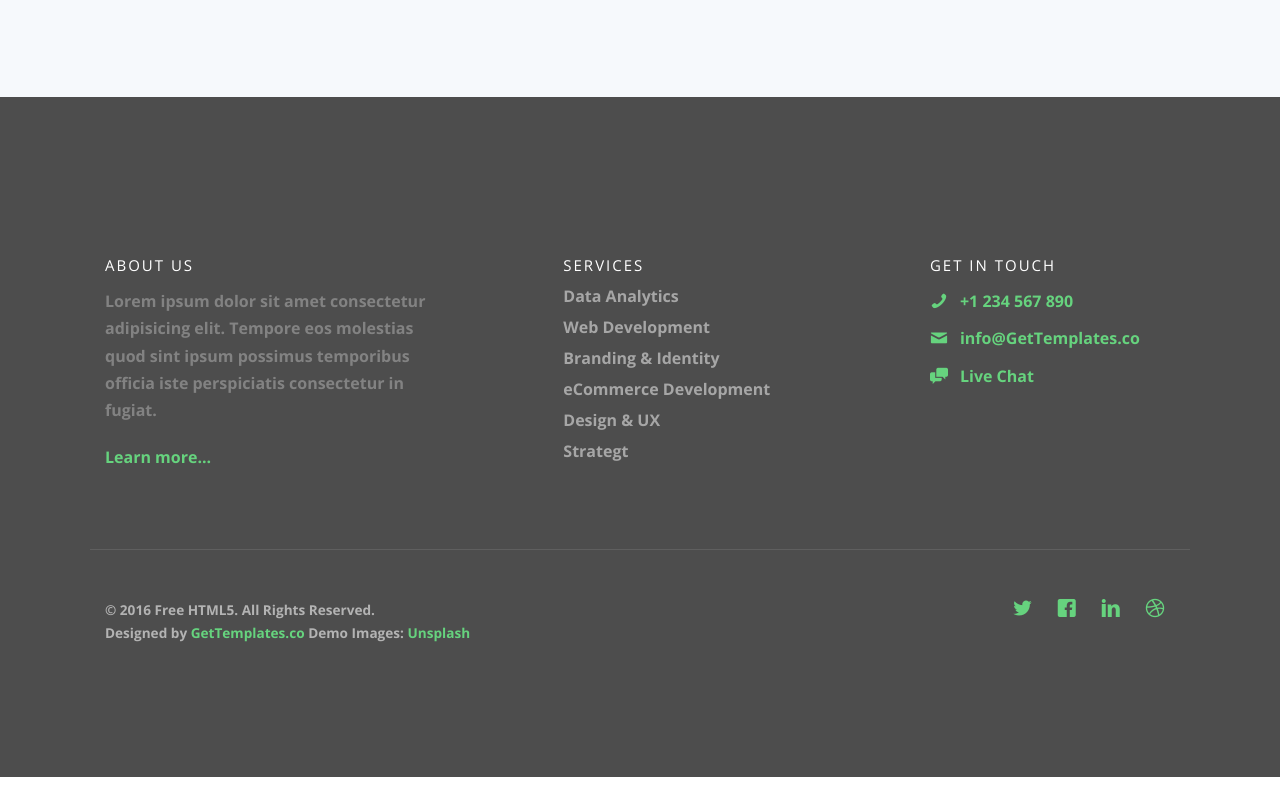
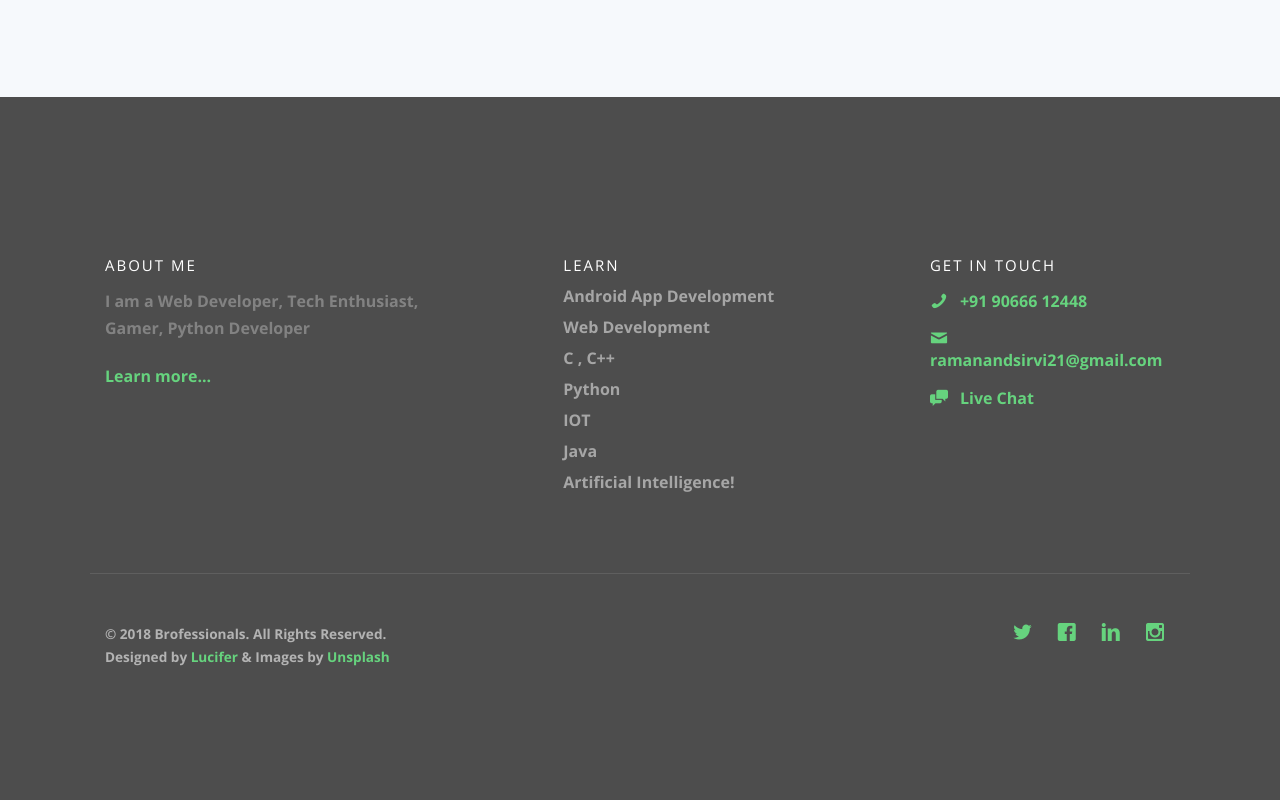
Before and after one commit to elitelinuxuser/lucifer2198.github.io, a plain HTML site: page contact.html in a window 1280 px wide. Shown: the part 1578-2378 px from the top of the page. Before the commit the page ends 2355 px from the top, so only its background shows below. Drawn offline with nearby package versions, Linux system fonts and the light colour scheme; files whose address does not match are found by name.

Commit message:
Footer Details added!

```diff
--- a/contact.html
+++ b/contact.html
@@ -205,28 +205,32 @@
 			</div>
 		</div>
 	</div>
+
+
+	<!-- Footer -->
 	<footer id="gtco-footer" role="contentinfo">
 		<div class="gtco-container">
 			<div class="row row-p	b-md">
 
 				<div class="col-md-4">
 					<div class="gtco-widget">
-						<h3>About Us</h3>
-						<p>Lorem ipsum dolor sit amet consectetur adipisicing elit. Tempore eos molestias quod sint ipsum possimus temporibus officia iste perspiciatis consectetur in fugiat.</p>
+						<h3>About Me</h3>
+						<p>I am a Web Developer, Tech Enthusiast, Gamer, Python Developer</p>
 						<p><a href="#">Learn more...</a></p>
 					</div>
 				</div>
 
 				<div class="col-md-4 col-md-push-1">
 					<div class="gtco-widget">
-						<h3>Services</h3>
+						<h3>Learn</h3>
 						<ul class="gtco-footer-links">
-							<li><a href="#">Data Analytics</a></li>
+							<li><a href="#">Android App Development</a></li>
 							<li><a href="#">Web Development</a></li>
-							<li><a href="#">Branding &amp; Identity</a></li>
-							<li><a href="#">eCommerce Development</a></li>
-							<li><a href="#">Design &amp; UX</a></li>
-							<li><a href="#">Strategt</a></li>
+							<li><a href="#">C , C++</a></li>
+							<li><a href="#">Python</a></li>
+							<li><a href="#">IOT</a></li>
+							<li><a href="#">Java</a></li>
+							<li><a href="#">Artificial Intelligence!</a></li>
 						</ul>
 					</div>
 				</div>
@@ -237,8 +241,8 @@
 					<div class="gtco-widget">
 						<h3>Get In Touch</h3>
 						<ul class="gtco-quick-contact">
-							<li><a href="#"><i class="icon-phone"></i> +1 234 567 890</a></li>
-							<li><a href="#"><i class="icon-mail2"></i> info@GetTemplates.co</a></li>
+							<li><a href="tel:+919066612448"><i class="icon-phone"></i> +91 90666 12448</a></li>
+							<li><a href="mailto:ramanandsirvi21@gmail.com"><i class="icon-mail2"></i> ramanandsirvi21@gmail.com</a></li>
 							<li><a href="#"><i class="icon-chat"></i> Live Chat</a></li>
 						</ul>
 					</div>
@@ -249,15 +253,15 @@
 			<div class="row copyright">
 				<div class="col-md-12">
 					<p class="pull-left">
-						<small class="block">&copy; 2016 Free HTML5. All Rights Reserved.</small>
-						<small class="block">Designed by <a href="http://GetTemplates.co/" target="_blank">GetTemplates.co</a> Demo Images: <a href="http://unsplash.com/" target="_blank">Unsplash</a></small>
+						<small class="block">&copy; 2018 Brofessionals. All Rights Reserved.</small>
+						<small class="block">Designed by <a href="https://github.com/lucifer2198" target="_blank">Lucifer</a> &amp; Images by <a href="http://unsplash.com/" target="_blank">Unsplash</a></small>
 					</p>
 					<p class="pull-right">
 						<ul class="gtco-social-icons pull-right">
-							<li><a href="#"><i class="icon-twitter"></i></a></li>
-							<li><a href="#"><i class="icon-facebook"></i></a></li>
-							<li><a href="#"><i class="icon-linkedin"></i></a></li>
-							<li><a href="#"><i class="icon-dribbble"></i></a></li>
+							<li><a href="https://twitter.com/RamanandSirvi"><i class="icon-twitter"></i></a></li>
+							<li><a href="https://facebook.com/ram.sirvi"><i class="icon-facebook"></i></a></li>
+							<li><a href="https://linkedin.com/in/RamanandSirvi"><i class="icon-linkedin"></i></a></li>
+							<li><a href="https://instagram.com/ram.sirvi"><i class="icon-instagram"></i></a></li>
 						</ul>
 					</p>
 				</div>
@@ -297,9 +301,6 @@
 	<!-- Main -->
 	<script src="js/main.js"></script>
 
-	<!-- Live Chat -->
-	<script type="text/javascript">function add_chatinline(){var hccid=92128221;var nt=document.createElement("script");nt.async=true;nt.src="https://mylivechat.com/chatinline.aspx?hccid="+hccid;var ct=document.getElementsByTagName("script")[0];ct.parentNode.insertBefore(nt,ct);}
-	add_chatinline(); </script>
 
 	</body>
 </html>
```
